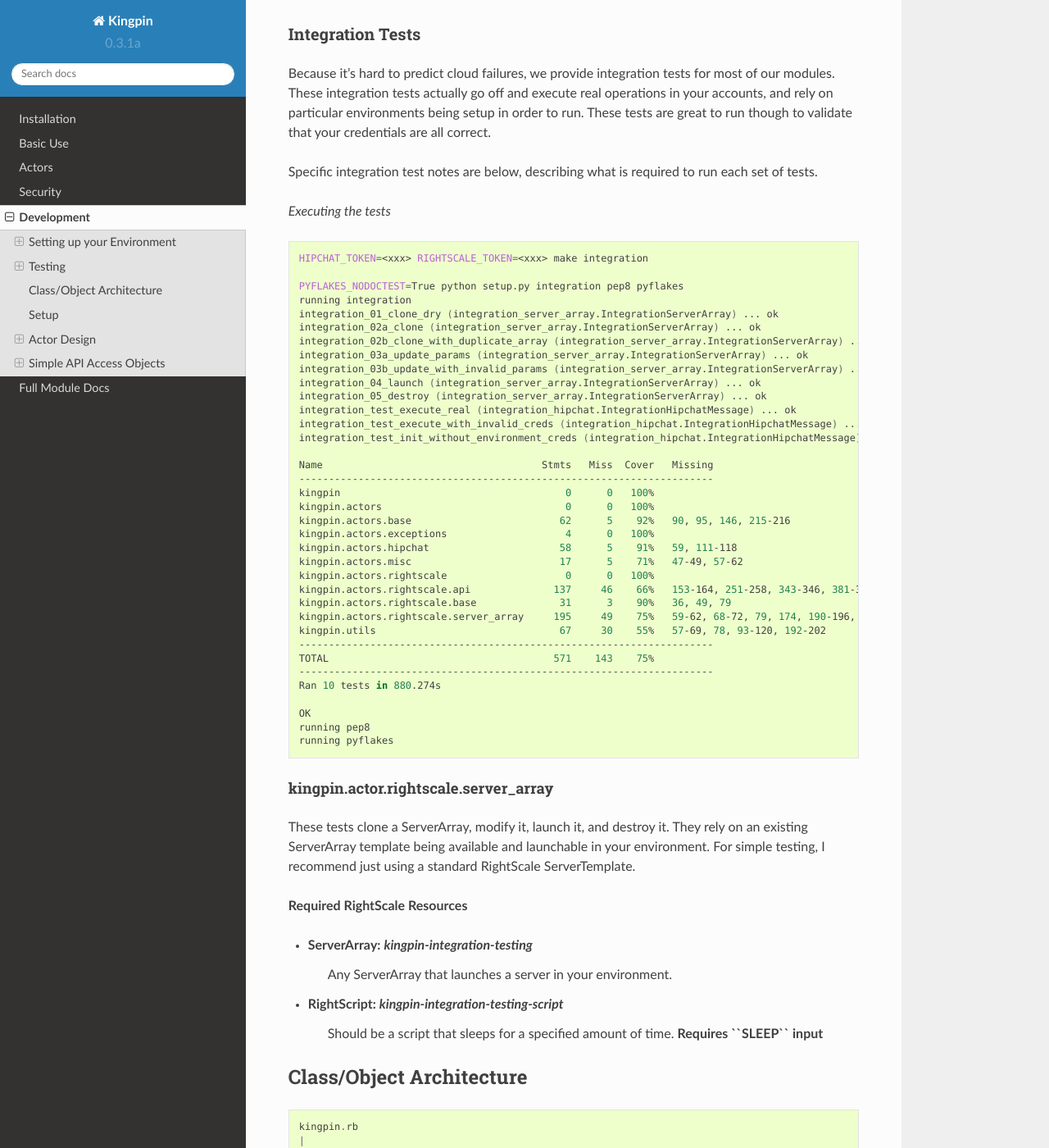
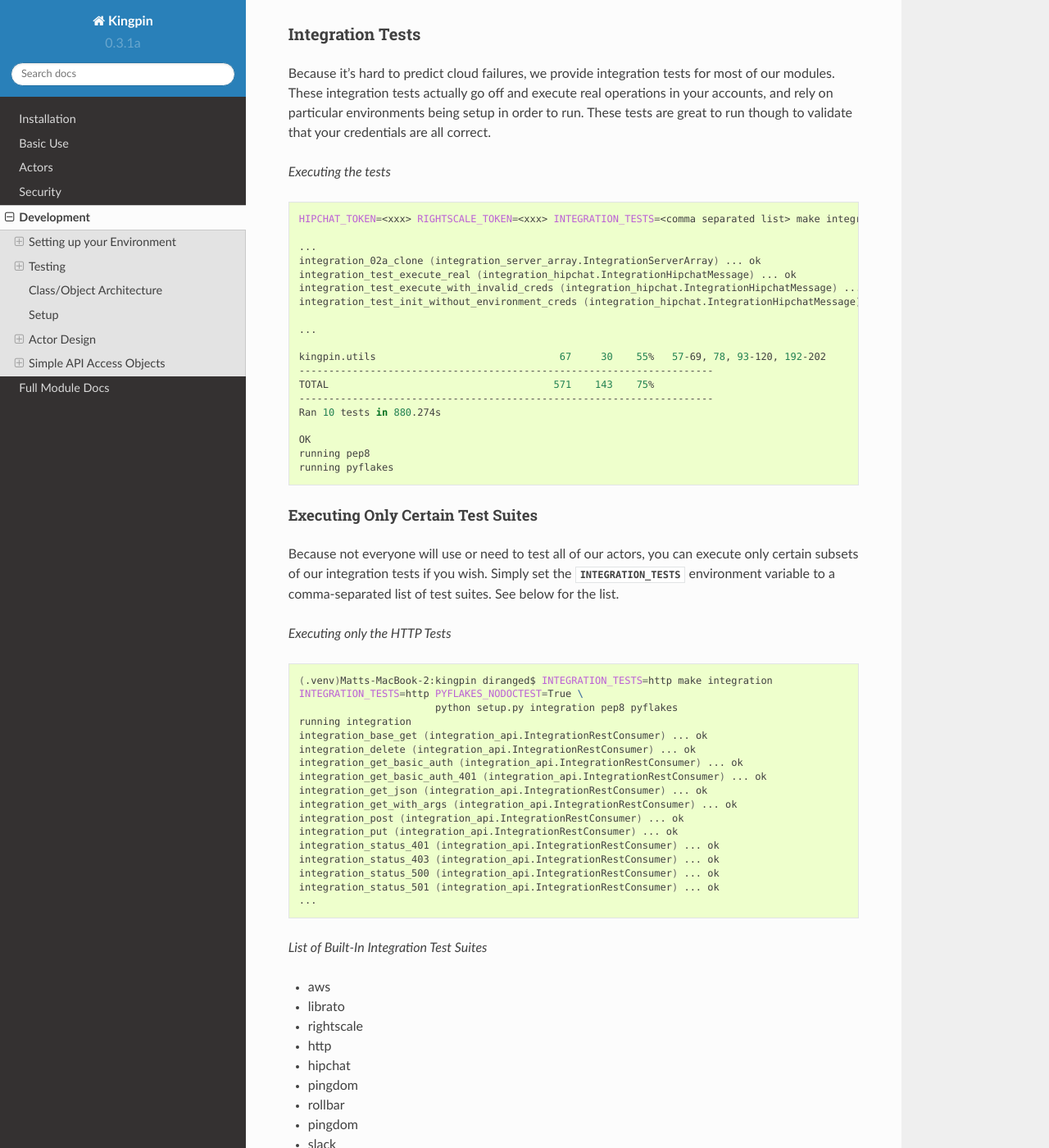
Before and after one commit to Nextdoor/kingpin, a Sphinx documentation site: the page built from docs/development.rst, in a window 1280 px wide and 1400 px high, scrolled down 999 px. Shown: the whole window at 82% size. Built offline with Sphinx 7.4.7 and the Read the Docs theme 2.0.0, drawn with Linux system fonts in a browser that asks for light colours; formulas are drawn with MathJax 3.

Commit message:
Issue #56: Make each Integration test suite optional.
This commit finally closes issue #56 -- making each set of integration
tests optional by passing different attributes to the test suite runner.

```diff
--- a/docs/development.rst
+++ b/docs/development.rst
@@ -60,40 +60,20 @@
 in order to run. These tests are great to run though to validate that your
 credentials are all correct.
 
-Specific integration test notes are below, describing what is required to run
-each set of tests.
-
 *Executing the tests*
 
 .. code-block:: bash
 
-    HIPCHAT_TOKEN=<xxx> RIGHTSCALE_TOKEN=<xxx> make integration
+    HIPCHAT_TOKEN=<xxx> RIGHTSCALE_TOKEN=<xxx> INTEGRATION_TESTS=<comma separated list> make integration
 
-    PYFLAKES_NODOCTEST=True python setup.py integration pep8 pyflakes
-    running integration
-    integration_01_clone_dry (integration_server_array.IntegrationServerArray) ... ok
+    ...
     integration_02a_clone (integration_server_array.IntegrationServerArray) ... ok
-    integration_02b_clone_with_duplicate_array (integration_server_array.IntegrationServerArray) ... ok
-    integration_03a_update_params (integration_server_array.IntegrationServerArray) ... ok
-    integration_03b_update_with_invalid_params (integration_server_array.IntegrationServerArray) ... ok
-    integration_04_launch (integration_server_array.IntegrationServerArray) ... ok
-    integration_05_destroy (integration_server_array.IntegrationServerArray) ... ok
     integration_test_execute_real (integration_hipchat.IntegrationHipchatMessage) ... ok
     integration_test_execute_with_invalid_creds (integration_hipchat.IntegrationHipchatMessage) ... ok
     integration_test_init_without_environment_creds (integration_hipchat.IntegrationHipchatMessage) ... ok
 
-    Name                                     Stmts   Miss  Cover   Missing
-    ----------------------------------------------------------------------
-    kingpin                                      0      0   100%
-    kingpin.actors                               0      0   100%
-    kingpin.actors.base                         62      5    92%   90, 95, 146, 215-216
-    kingpin.actors.exceptions                    4      0   100%
-    kingpin.actors.hipchat                      58      5    91%   59, 111-118
-    kingpin.actors.misc                         17      5    71%   47-49, 57-62
-    kingpin.actors.rightscale                    0      0   100%
-    kingpin.actors.rightscale.api              137     46    66%   153-164, 251-258, 343-346, 381-382, 422-445, 466-501
-    kingpin.actors.rightscale.base              31      3    90%   36, 49, 79
-    kingpin.actors.rightscale.server_array     195     49    75%   59-62, 68-72, 79, 174, 190-196, 213-216, 249-250, 253-256, 278-281, 303-305, 377-380, 437-440, 501-505, 513-547
+    ...
+
     kingpin.utils                               67     30    55%   57-69, 78, 93-120, 192-202
     ----------------------------------------------------------------------
     TOTAL                                      571    143    75%
@@ -104,21 +84,48 @@
     running pep8
     running pyflakes
 
-kingpin.actor.rightscale.server\_array
-''''''''''''''''''''''''''''''''''''''
+Executing Only Certain Test Suites
+''''''''''''''''''''''''''''''''''
 
-These tests clone a ServerArray, modify it, launch it, and destroy it.  They
-rely on an existing ServerArray template being available and launchable in
-your environment. For simple testing, I recommend just using a standard
-RightScale ServerTemplate.
+Because not everyone will use or need to test all of our actors, you can
+execute only certain subsets of our integration tests if you wish. Simply set
+the `INTEGRATION_TESTS` environment variable to a comma-separated list of test
+suites. See below for the list.
 
-**Required RightScale Resources**
+*Executing only the HTTP Tests*
 
--  ServerArray: *kingpin-integration-testing*
-    Any ServerArray that launches a server in your environment.
--  RightScript: *kingpin-integration-testing-script*
-    Should be a script that sleeps for a specified amount of time.
-    **Requires ``SLEEP`` input**
+.. code-block:: bash
+
+    (.venv)Matts-MacBook-2:kingpin diranged$ INTEGRATION_TESTS=http make integration
+    INTEGRATION_TESTS=http PYFLAKES_NODOCTEST=True \
+                           python setup.py integration pep8 pyflakes
+    running integration
+    integration_base_get (integration_api.IntegrationRestConsumer) ... ok
+    integration_delete (integration_api.IntegrationRestConsumer) ... ok
+    integration_get_basic_auth (integration_api.IntegrationRestConsumer) ... ok
+    integration_get_basic_auth_401 (integration_api.IntegrationRestConsumer) ... ok
+    integration_get_json (integration_api.IntegrationRestConsumer) ... ok
+    integration_get_with_args (integration_api.IntegrationRestConsumer) ... ok
+    integration_post (integration_api.IntegrationRestConsumer) ... ok
+    integration_put (integration_api.IntegrationRestConsumer) ... ok
+    integration_status_401 (integration_api.IntegrationRestConsumer) ... ok
+    integration_status_403 (integration_api.IntegrationRestConsumer) ... ok
+    integration_status_500 (integration_api.IntegrationRestConsumer) ... ok
+    integration_status_501 (integration_api.IntegrationRestConsumer) ... ok
+    ...
+
+*List of Built-In Integration Test Suites*
+
+* aws
+* librato
+* rightscale
+* http
+* hipchat
+* pingdom
+* rollbar
+* pingdom
+* slack
+
 
 Class/Object Architecture
 ~~~~~~~~~~~~~~~~~~~~~~~~~
```
Also changed, not shown: setup.py (+6 -1 lines), 18 other files.
